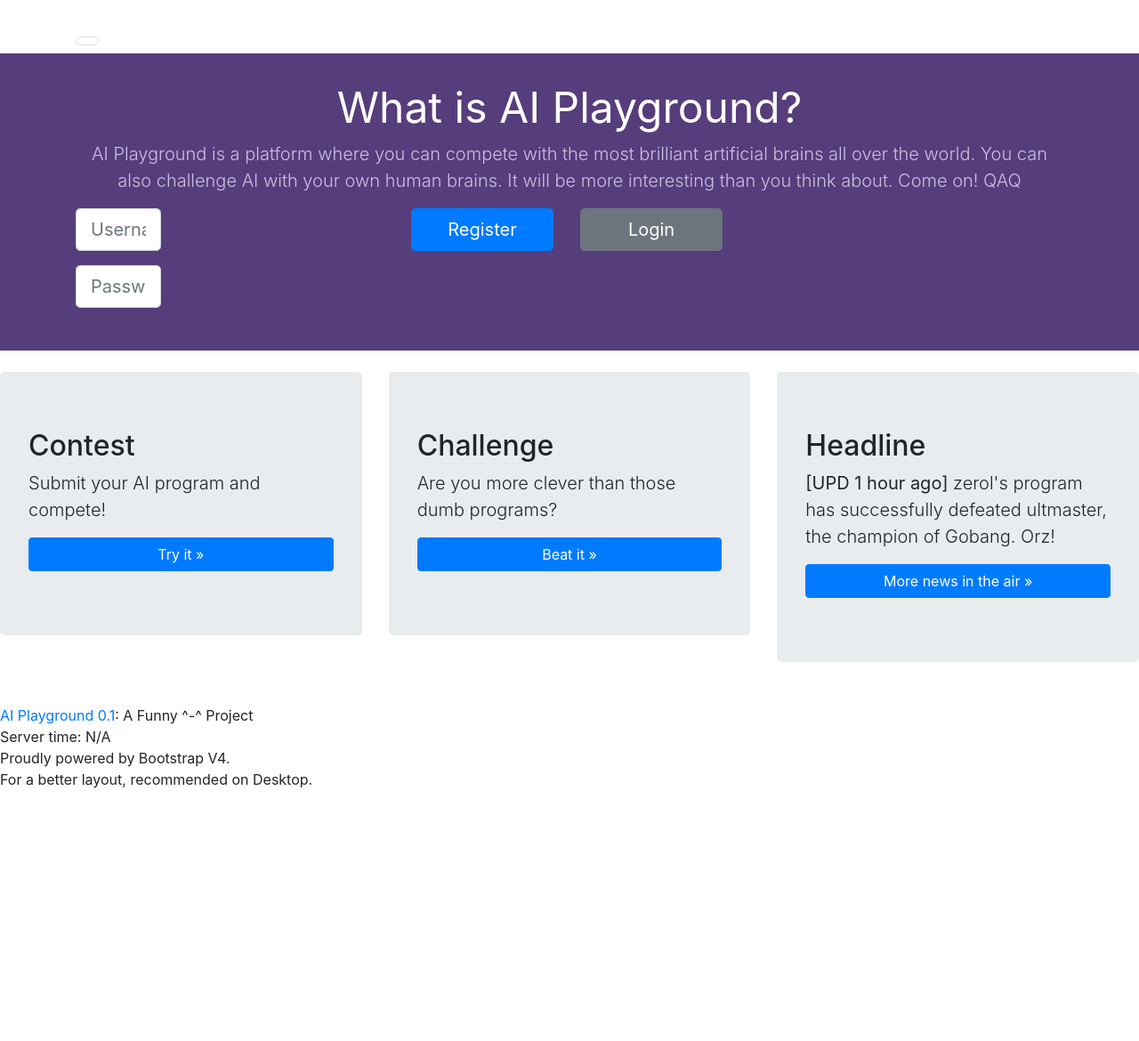
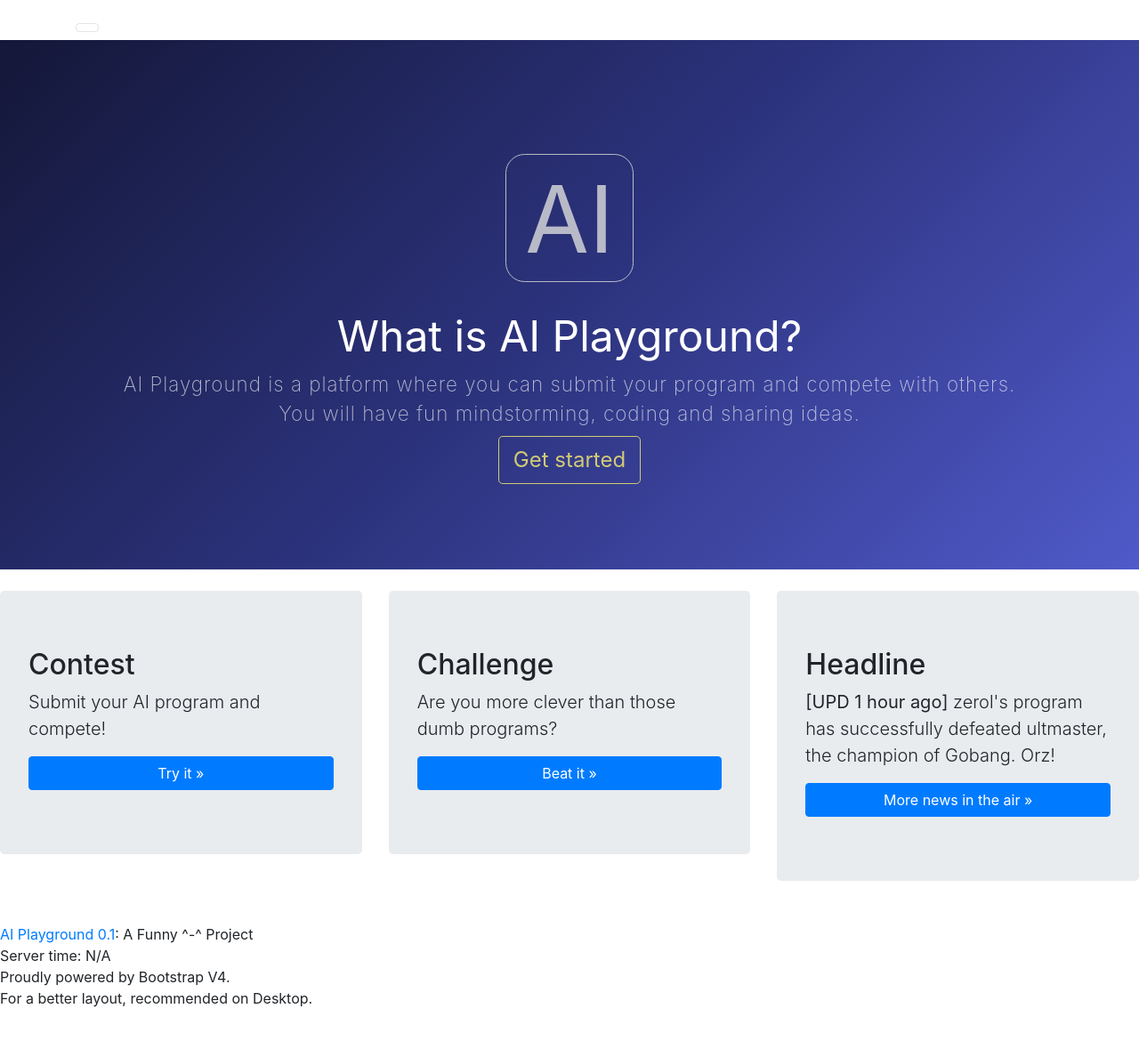
Before and after one commit to zerolfx/AIPlayground, a Django app: page / in a window 1280 px wide. Shown: the whole page at 89% size. Before the commit the page ends 886 px from the top, so only its background shows below. Run offline with Django 3.2, Linux system fonts and the light colour scheme; parts of the project's set-up code (start-up, migrations or seed data) failed here and were passed over; some libraries are stand-ins or nearby versions.

Commit message:
fix: register error add: new ui, sadly still not completed

```diff
--- a/account/form.py
+++ b/account/form.py
@@ -31,7 +31,7 @@ def validator(get_data, action_type):
         if action_type == 'register':
             if forbidden_username_validator(username):
                 response['error'] = 'Username already exists.'
-            elif User.objects.get(username=username).exists():
+            elif User.objects.filter(username=username).exists():
                 response['error'] = 'Username already exists.'
             else:
                 new_user = User.objects.create_user(username=username, password=password)
--- a/static/css/layout.css
+++ b/static/css/layout.css
@@ -1,6 +1,34 @@
+input, button, select, textarea, a {
+  outline: none !important;
+}
+
+textarea {
+  resize: none;
+}
+
 body {
-  padding-top: 20px;
+  padding-top: 5px;
   padding-bottom: 20px;
+}
+
+p {
+
+}
+
+@media (min-width: 480px) {
+
+}
+
+@media (min-width: 576px) {
+
+}
+
+@media (min-width: 992px) {
+
+}
+
+@media (min-width: 1200px) {
+
 }
 
 .bd-navbar {
@@ -8,12 +36,49 @@ body {
   padding-right: 0;
 }
 
+.bd-masthead {
+  background-image: -webkit-linear-gradient(315deg, #141738, #2c337d, #505ac9);
+  background-image: -o-linear-gradient(315deg, #141738, #2c337d, #505ac9);
+  background-image: linear-gradient(135deg, #141738, #2c337d, #505ac9);
+  padding-top: 8rem;
+  padding-bottom: 6rem;
+  margin-bottom: 1.5rem;
+  color: #cdbfe3;
+  text-align: center;
+  background-color: #1a237e;
+}
+
+.bd-pageheader p, .bd-masthead p {
+  margin-bottom: 0;
+  font-size: 1.15rem;
+  font-weight: 200;
+  color: #fff;
+  opacity: .65;
+}
+
+.bd-masthead h1 {
+  font-size: 3rem;
+  font-weight: normal;
+  color: #fff;
+}
+
+@media (min-width: 768px) {
+  .bd-pageheader p, .bd-masthead p {
+    margin-bottom: 0;
+    font-size: 1.4rem;
+    letter-spacing: 1px;
+    font-weight: 200;
+    color: #fff;
+    opacity: .65;
+  }
+}
+
 .bd-pageheader {
   padding: 2rem 15px;
   margin-bottom: 1.5rem;
   color: #cdbfe3;
   text-align: center;
-  background-color: #563d7c;
+  background-color: #1a237e;
 }
 
 .bd-pageheader h1 {
@@ -22,8 +87,50 @@ body {
   color: #fff;
 }
 
-.bd-pageheader p {
-  margin-bottom: 0;
-  font-size: 1.25rem;
-  font-weight: 300;
+.bd-pageheader .btn:hover, .bd-masthead .btn:hover {
+  background-color: #d2cb74;
+  border-color: #d2cb74;
+  color: #191705;
 }
+
+.bd-pageheader .btn, .bd-masthead .btn {
+  background-color: transparent;
+  color: #d2cb74;
+  border-color: #d2cb74;
+  font-size: 1.5rem;
+}
+
+.bd-booticon {
+  display: block;
+  margin: 0 auto 2rem;
+  width: 9rem;
+  height: 9rem;
+  font-size: 6.5rem;
+  line-height: 9rem;
+  color: #ddd;
+  text-align: center;
+  cursor: default;
+  background-color: transparent;
+  opacity: .8;
+  border-radius: 15%;
+  border: 1px solid #ddd;
+}
+
+@media (min-width: 768px) {
+  .bd-featurette {
+    padding-top: 6rem;
+    padding-bottom: 6rem;
+  }
+  .bd-featurette-title {
+    font-size: 2.5rem;
+  }
+  .bd-featurette-title + .lead {
+    font-size: 1.5rem;
+  }
+  .bd-featurette .lead {
+    max-width: 80%;
+  }
+  .bd-featurette .img-fluid {
+    margin-top: 0;
+  }
+}
--- a/templates/base.html
+++ b/templates/base.html
@@ -53,7 +53,7 @@
                   <a class="nav-link" href="" data-toggle="modal" data-target="#modal-login">Login</a>
                 </li>
                 <li class="nav-item float-lg-right">
-                  <a class="nav-link" href="" data-toggle="modal" data-target="#modal-login">Register</a>
+                  <a class="nav-link" href="" data-toggle="modal" data-target="#modal-register">Register</a>
                 </li>
               </div>
             {% endif %}
@@ -67,18 +67,36 @@
        aria-hidden="true">
     <div class="modal-dialog" style="max-width:330px">
       <div class="modal-content">
-        <form class="form" id="user_login_form">
+        <form class="form" id="user-login-form">
           <div class="modal-body">
             <input type="text" name="username" class="form-control" placeholder="Username" required autofocus>
             <input type="password" name="password" class="form-control" placeholder="Password" required>
-            <div class="text-danger mx-1" style="display:none" id="user_login_error_message">
-            </div>
-            <div class="text-success mx-1" style="display:none" id="user_login_success_message">
+            <div class="text-danger mx-1" style="display:none" id="user-login-message">
             </div>
           </div>
           <div class="modal-footer">
             <button type="button" class="btn btn-secondary" data-dismiss="modal">Close</button>
             <button type="button" class="btn btn-primary" onclick="login_button_click()">Login</button>
+          </div>
+        </form>
+      </div>
+    </div>
+  </div>
+
+  <div class="modal fade" id="modal-register" tabindex="-1" role="dialog" aria-labelledby="myModalLabel"
+       aria-hidden="true">
+    <div class="modal-dialog" style="max-width:330px">
+      <div class="modal-content">
+        <form class="form" id="user-register-form">
+          <div class="modal-body">
+            <input type="email" name="email" class="form-control" placeholder="Email" required autofocus>
+            <input type="text" name="username" class="form-control" placeholder="Username" required>
+            <input type="password" name="password" class="form-control" placeholder="Password" required>
+            <div class="text-danger mx-1" style="display:none" id="user-register-message"></div>
+          </div>
+          <div class="modal-footer">
+            <button type="button" class="btn btn-secondary" data-dismiss="modal">Close</button>
+            <button type="button" class="btn btn-primary" onclick="register_button_click()">Register</button>
           </div>
         </form>
       </div>
@@ -103,24 +121,59 @@
 
 <script>
   function login_button_click() {
-        var data = $('#user_login_form').serialize();
+    var data = $('#user-login-form').serialize();
     $.getJSON("{% url 'login' %}", data, function (json) {
-            var user_error_message = $('#user_login_error_message');
-            var user_success_message = $('#user_login_success_message');
+      var user_message = $('#user-login-message');
+      user_message.hide();
+      user_message.html(json['message']);
       if (json['error'] == 1) {
-                user_success_message.hide();
-                user_error_message.html(json['message']);
-                user_error_message.show(500);
+        user_message.removeClass('text-success');
+        user_message.addClass('text-danger');
+        user_message.show(500);
       } else {
-                user_error_message.hide();
-                user_success_message.html(json['message']);
-                user_success_message.show(500);
+        user_message.removeClass('text-danger');
+        user_message.addClass('text-success');
+        user_message.show(500);
         setTimeout(function () {
             location.reload();
         }, 1500);
       }
     });
   }
+  function register_button_click() {
+    var data = $('#user-register-form').serialize();
+    $.getJSON("{% url 'register' %}", data, function (json) {
+      var user_message = $('#user-register-message');
+      user_message.hide();
+      user_message.html(json['message']);
+      if (json['error'] == 1) {
+        user_message.removeClass('text-success');
+        user_message.addClass('text-danger');
+        user_message.show(500);
+      } else {
+        user_message.removeClass('text-danger');
+        user_message.addClass('text-success');
+        user_message.show(500);
+        setTimeout(function () {
+            location.reload();
+        }, 1500);
+      }
+    });
+  }
+  var modal_login = $('#modal-login');
+  var modal_register = $('#modal-register');
+  modal_login.on('shown.bs.modal', function() {
+    $(this).find('input:first').focus();
+  });
+  modal_register.on('shown.bs.modal', function() {
+    $(this).find('input:first').focus();
+  });
+  modal_login.keypress(function(e) {
+    if (e.which == 13) login_button_click();
+  });
+  modal_register.keypress(function(e) {
+    if (e.which == 13) register_button_click();
+  });
 </script>
 
 {% block script %}
--- a/templates/index.html
+++ b/templates/index.html
@@ -2,29 +2,13 @@
 {% block content %}
 
 
-  <div class="bd-pageheader">
+  <div class="bd-masthead">
     <div class="container">
+      <span class="bd-booticon">AI</span>
       <h1>What is AI Playground?</h1>
-      <p class="lead mb-2">AI Playground is a platform where you can compete with the most brilliant artificial brains all over the world. You can also challenge AI with your own human brains. It will be more interesting than you think about. Come on! QAQ</p>
-      <div class="row pt-2">
-        <form class="form" id="user_form">
-          {% csrf_token %}
-          <div class="col-lg-4">
-            <div class="form-group"><input class="form-control form-control-lg" name="username" type="text" placeholder="Username"></div>
-          </div>
-          <div class="col-lg-4">
-            <div class="form-group"><input class="form-control form-control-lg" name="password" type="password" placeholder="Password"></div>
-          </div>
-        </form>
-        <div class="col-sm-6 col-lg-2">
-          <div class="form-group"><button class="btn btn-lg btn-primary btn-block" id="main_register">Register</button></div>
-        </div>
-        <div class="col-sm-6 col-lg-2">
-          <div class="form-group"><button class="btn btn-lg btn-secondary btn-block" id="main_login">Login</button></div>
-        </div>
-      </div>
-      <div class="alert alert-danger" style="display:none" id="user_error_message" role="alert"></div>
-      <div class="alert alert-success" style="display:none" id="user_success_message" role="alert"></div>
+      <p class="lead mb-2">AI Playground is a platform where you can submit your program and compete with others.<br/>
+                          You will have fun mindstorming, coding and sharing ideas.</p>
+      <button class="btn btn-outline-primary btn-lg">Get started</button>
     </div>
   </div>
 
```
Lines whose indentation alone changed are shown as unchanged.
